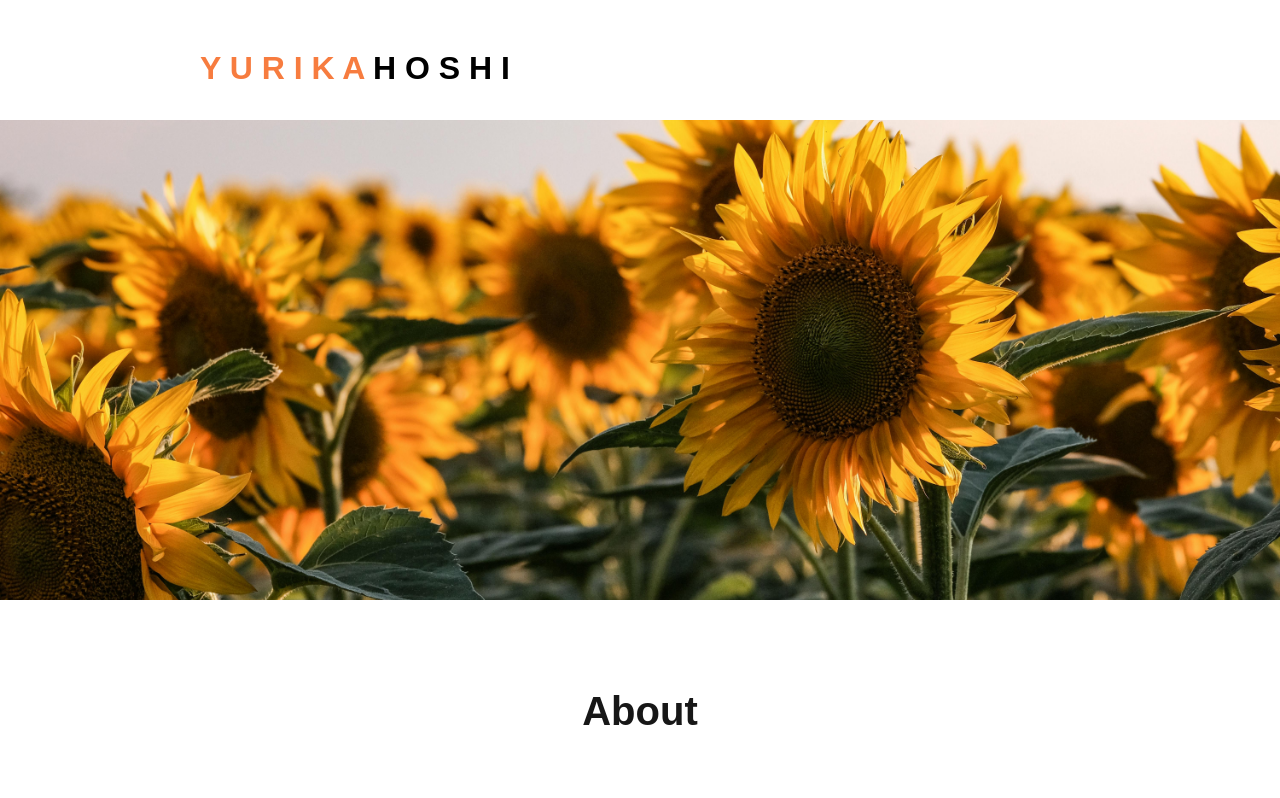
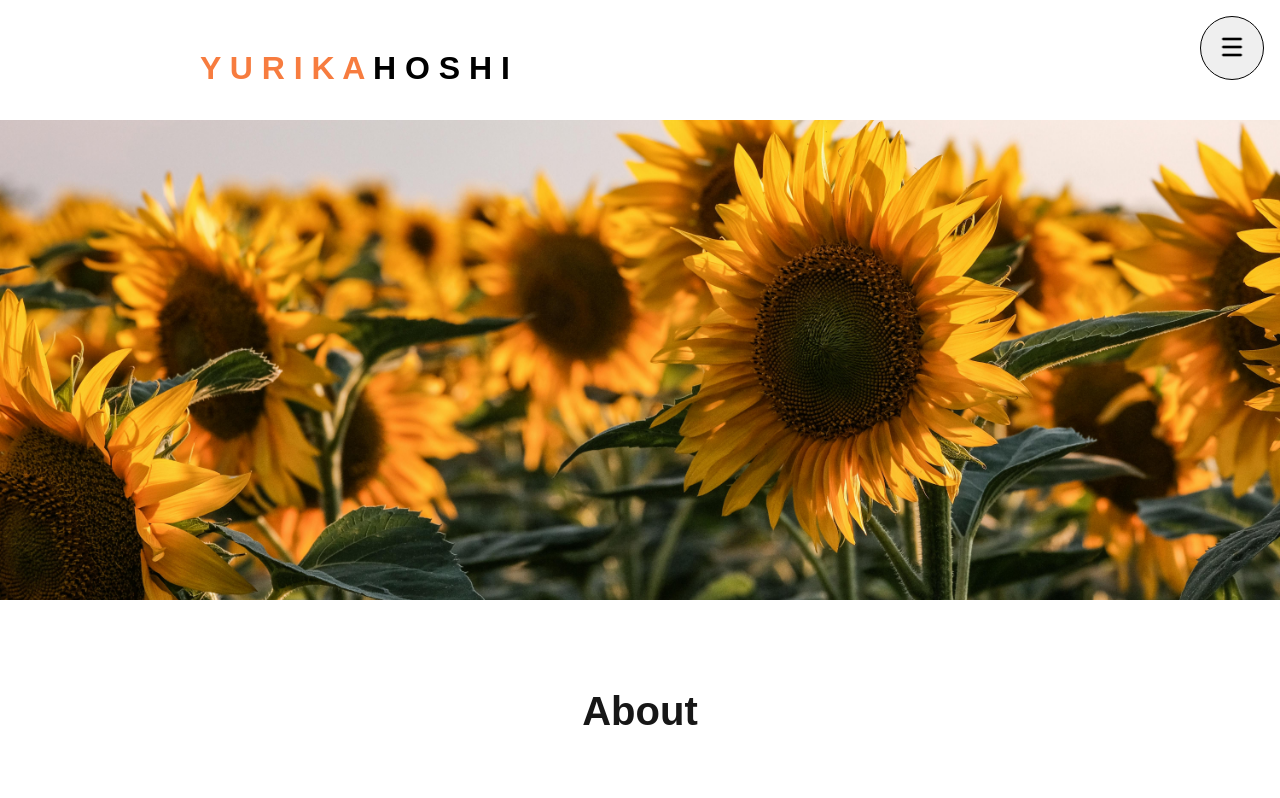
Before and after one commit to ryohei-adachi/nextjs_portfolio, a Next.js app: page / in a window 1280 px wide. Shown: the top 798 px of the page. Built offline with nearby package versions, Linux system fonts and the light colour scheme.

Commit message:
Menuコンポーネントの作成(ハンバーガーメニューの機能は未実装)

```diff
--- a/app/_components/Header/index.js
+++ b/app/_components/Header/index.js
@@ -1,5 +1,6 @@
 import styles from "./index.module.css"
 import Link from "next/link"
+import Menu from "@/app/_components/Menu";
 
 export default function Header() {
     return (
@@ -9,6 +10,7 @@ export default function Header() {
                      <Link href="#"> Y U R I K A  <span>H O S H I</span></Link>
                 </h1>
             </div>
+            <Menu/>
         </header>
     )
 }
--- /dev/null
+++ b/app/_components/Menu/index.js
@@ -0,0 +1,43 @@
+import Link from "next/link";
+import Image from "next/image";
+import styles from "./index.module.css";
+
+
+export default function Menu() {
+    return (
+        <nav>
+            <button id="js-open-menu" className={`${styles.btnMenu} ${styles.openMenu}`} title="メニューを開きます">
+                <Image
+                    src="/bars.png"
+                    alt=""
+                    width={32}
+                    height={32}
+                />
+            </button>
+            <div id="menu-panel" className={styles.menuPanel}>
+                <button id="js-close-menu" className={`${styles.btnMenu} ${styles.closeMenu}`} title="メニューを閉じます">
+                    <Image
+                        src="/close"
+                        alt=""
+                        width={32}
+                        height={32}
+                    />
+                </button>
+                <ul className={styles.menuList}>
+                    <li className={styles.menuList}><Link href="#about">About</Link></li>
+                    <li className={styles.menuList}><Link href="#works">Works</Link></li>
+                    <li className={styles.menuList}><Link href="#news">News</Link></li>
+                    <li className={styles.menuList}><Link href="#contact">Contact</Link></li>
+                    <li>
+                       <Link
+                            href="https://www.Instagram.com"
+                            target="_blank"
+                            rel="noopener noreferrer"
+                            ><img src="./img/insta.png" alt="Instagram" className={styles.icon}
+                        /></Link>
+                    </li>
+                </ul>
+            </div>
+        </nav>
+    );
+}
--- /dev/null
+++ b/app/_components/Menu/index.module.css
@@ -0,0 +1,64 @@
+/*開閉ボタン*/
+.btnMenu {
+    position: fixed;
+    right: 1rem;
+    top: 1rem;
+    z-index: 3;
+    padding: .5rem 1rem;
+    border: 1px solid black;
+    border-radius: 50%;
+    height: 4rem;
+    width: 4rem;
+    transition: .4s;
+    cursor: pointer;
+}
+
+.btnMenu svg {
+    margin-top: .25rem;
+    height: 2rem;
+    width: 2rem;
+}
+
+/*閉じるボタン*/
+.closeMenu {
+    border: 1px solid aliceblue;
+}
+
+.closeMenu svg {
+    fill:aliceblue;
+}
+
+/*スライドメニューパネル*/
+.menuPanel {
+    position: fixed;
+    top: 0;
+    right: 0;
+    z-index: 3;
+    padding: 8rem 2rem 2rem;
+    width: max(32vw, 20rem);
+    height: 100vh;
+    background-color: rgb(223, 148, 90);
+    box-shadow: 0 0 2rem black;
+    /*ハンバガーメニューを押していない状態の場合、画面の外側に配置して見えないようにする*/
+    translate: 100vw;
+}
+
+.menuList {
+    flex-direction: column;
+    display: flex;
+    list-style: none;
+}
+
+.menuList li {
+    margin: 1.5rem 0;
+}
+
+.menuList a {
+    color: aliceblue;
+    text-decoration: none;
+    font-size: 3rem;
+}
+
+.st0 {
+    fill: #4B4B4B;
+}
```
Also changed, not shown: public/bars.png (added), public/close.png (added).
